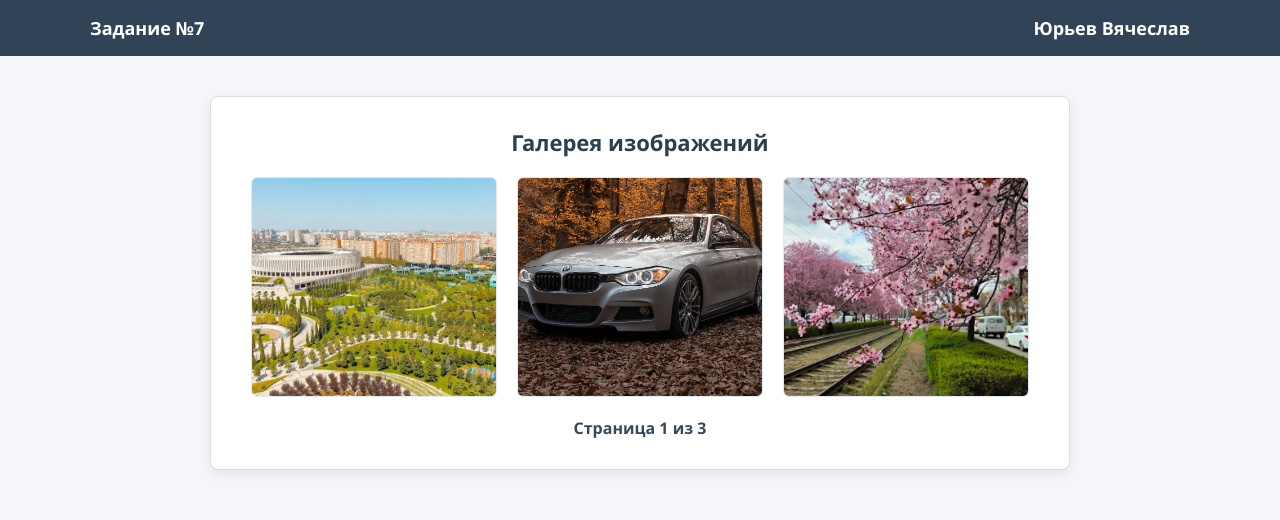
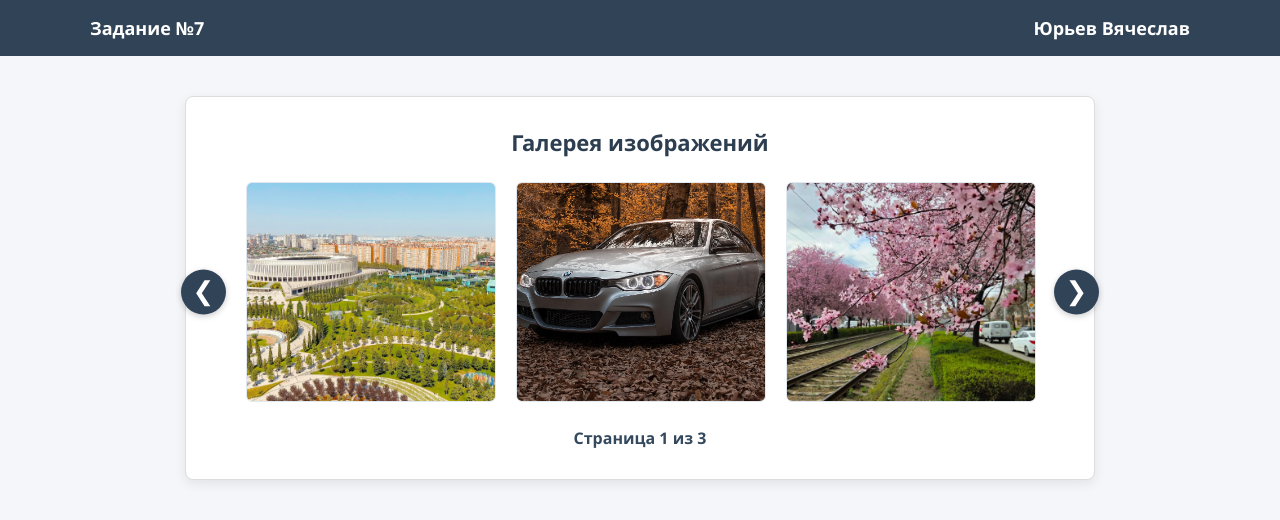
Before and after one commit to Wjatscheslaw25/web7, a plain HTML site: page index.html in a window 1280 px wide. Drawn offline with nearby package versions, Linux system fonts and the light colour scheme.

Commit message:
Update style.css

```diff
--- a/style.css
+++ b/style.css
@@ -29,7 +29,7 @@ body {
 
 /* Контент */
 .page-content {
-    max-width: 900px;
+    max-width: 950px;
     margin: 40px auto;
     padding: 0 20px;
     display: flex;
@@ -40,17 +40,21 @@ body {
     background: #ffffff;
     border: 1px solid #dcdcdc;
     border-radius: 8px;
-    padding: 30px;
+    padding: 30px 50px; /* Добавили отступы по бокам для стрелок */
     width: 100%;
     box-shadow: 0 4px 12px rgba(0, 0, 0, 0.08);
 }
 
 .slider-container h2 {
     margin-top: 0;
-    margin-bottom: 20px;
+    margin-bottom: 25px;
     font-size: 22px;
     color: #2c3e50;
     text-align: center;
+}
+
+.slider-wrapper {
+    position: relative;
 }
 
 /* Стили слайдов */
@@ -61,15 +65,60 @@ body {
 .slide img {
     width: 100%;
     height: 220px;
-    object-fit: cover; /* Гарантирует одинаковый размер картинок без искажений */
+    object-fit: cover;
     border-radius: 6px;
     border: 1px solid #e2e8f0;
+}
+
+/* КРУТЫЕ И ЗАМЕТНЫЕ КНОПКИ ПРОКРУТКИ (СТРЕЛКИ) */
+.slick-prev, .slick-next {
+    position: absolute;
+    top: 50%;
+    transform: translateY(-50%);
+    z-index: 10;
+    width: 45px;
+    height: 45px;
+    background-color: #314357 !important;
+    color: white !important;
+    border-radius: 50%;
+    border: none;
+    cursor: pointer;
+    box-shadow: 0 2px 6px rgba(0,0,0,0.2);
+    transition: background-color 0.2s;
+}
+
+.slick-prev:hover, .slick-next:hover {
+    background-color: #1a252f !important;
+}
+
+.slick-prev {
+    left: -55px;
+}
+
+.slick-next {
+    right: -55px;
+}
+
+/* Переопределяем стандартные иконки slick на символы стрелочек */
+.slick-prev:before, .slick-next:before {
+    font-family: monospace;
+    font-size: 26px;
+    color: #ffffff;
+    opacity: 1;
+}
+
+.slick-prev:before {
+    content: "❮";
+}
+
+.slick-next:before {
+    content: "❯";
 }
 
 /* Пейджер */
 .pager {
     text-align: center;
-    margin-top: 20px;
+    margin-top: 25px;
     font-size: 16px;
     font-weight: 600;
     color: #34495e;
```
